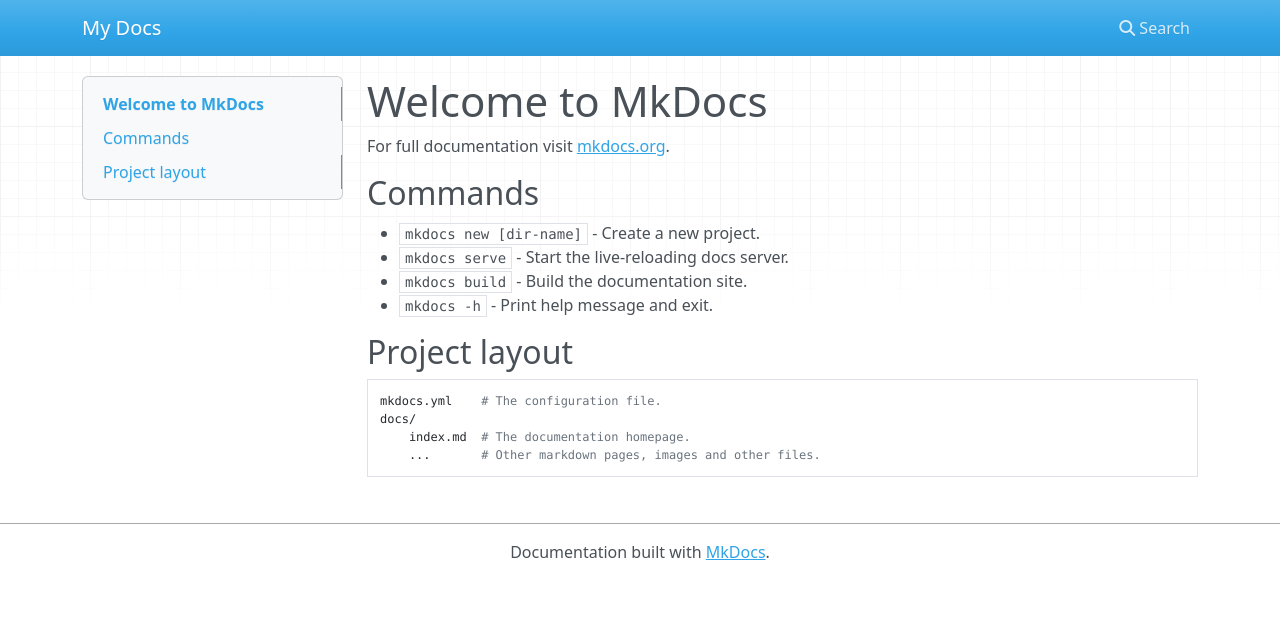
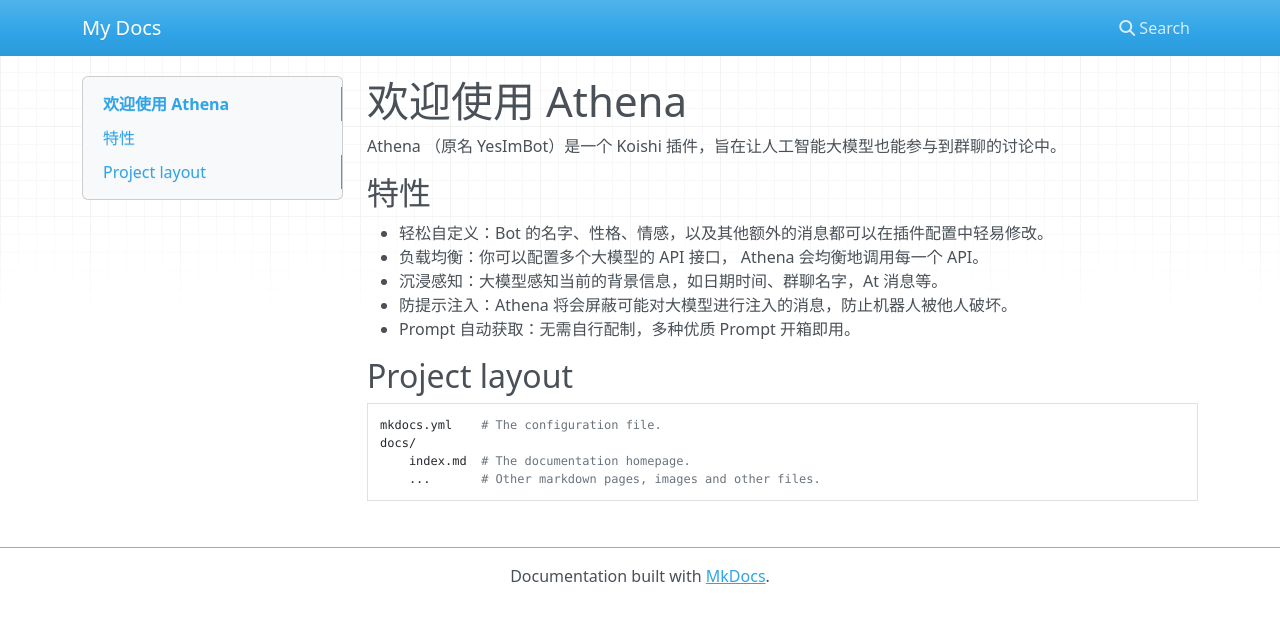
Before and after one commit to HydroGest/AthenaDocsNG, an MkDocs documentation site: the page built from docs/index.md, in a window 1280 px wide. Shown: the top 623 px of the page. Built offline with MkDocs 1.6.1, drawn with Linux system fonts in a browser that asks for light colours; nearby versions of some CDN libraries.

Commit message:
docs/index.md updated from https://stackedit.cn/

```diff
--- a/docs/index.md
+++ b/docs/index.md
@@ -1,13 +1,15 @@
-# Welcome to MkDocs
+# 欢迎使用 Athena
 
-For full documentation visit [mkdocs.org](https://www.mkdocs.org).
 
-## Commands
 
-* `mkdocs new [dir-name]` - Create a new project.
-* `mkdocs serve` - Start the live-reloading docs server.
-* `mkdocs build` - Build the documentation site.
-* `mkdocs -h` - Print help message and exit.
+Athena （原名 YesImBot）是一个 Koishi 插件，旨在让人工智能大模型也能参与到群聊的讨论中。
+
+## 特性
+- 轻松自定义：Bot 的名字、性格、情感，以及其他额外的消息都可以在插件配置中轻易修改。
+- 负载均衡：你可以配置多个大模型的 API 接口， Athena 会均衡地调用每一个 API。
+- 沉浸感知：大模型感知当前的背景信息，如日期时间、群聊名字，At 消息等。
+- 防提示注入：Athena 将会屏蔽可能对大模型进行注入的消息，防止机器人被他人破坏。
+- Prompt 自动获取：无需自行配制，多种优质 Prompt 开箱即用。
 
 ## Project layout
 
```
Also changed, not shown: other parts of docs/index.md (+3 -0 lines).
